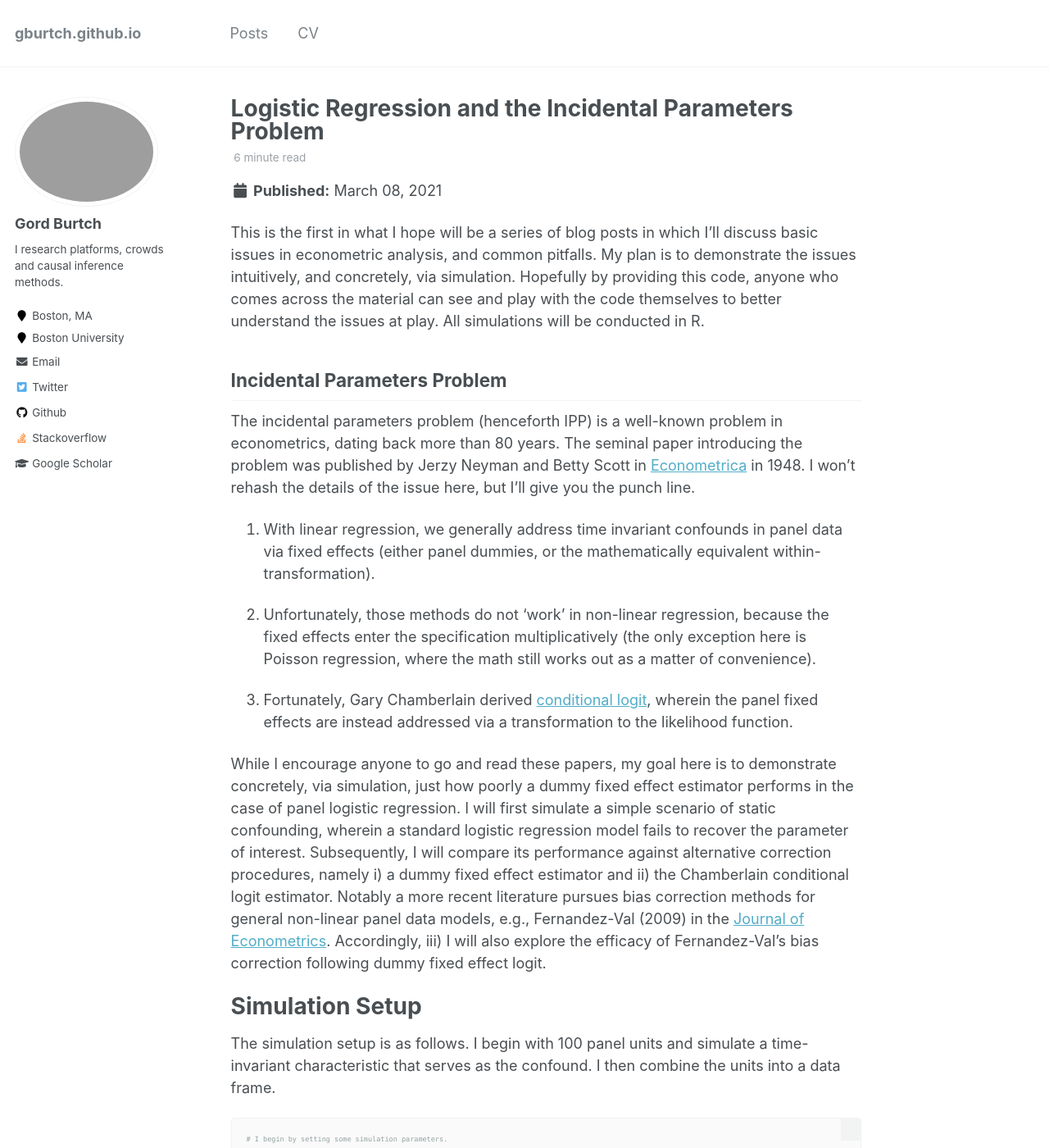
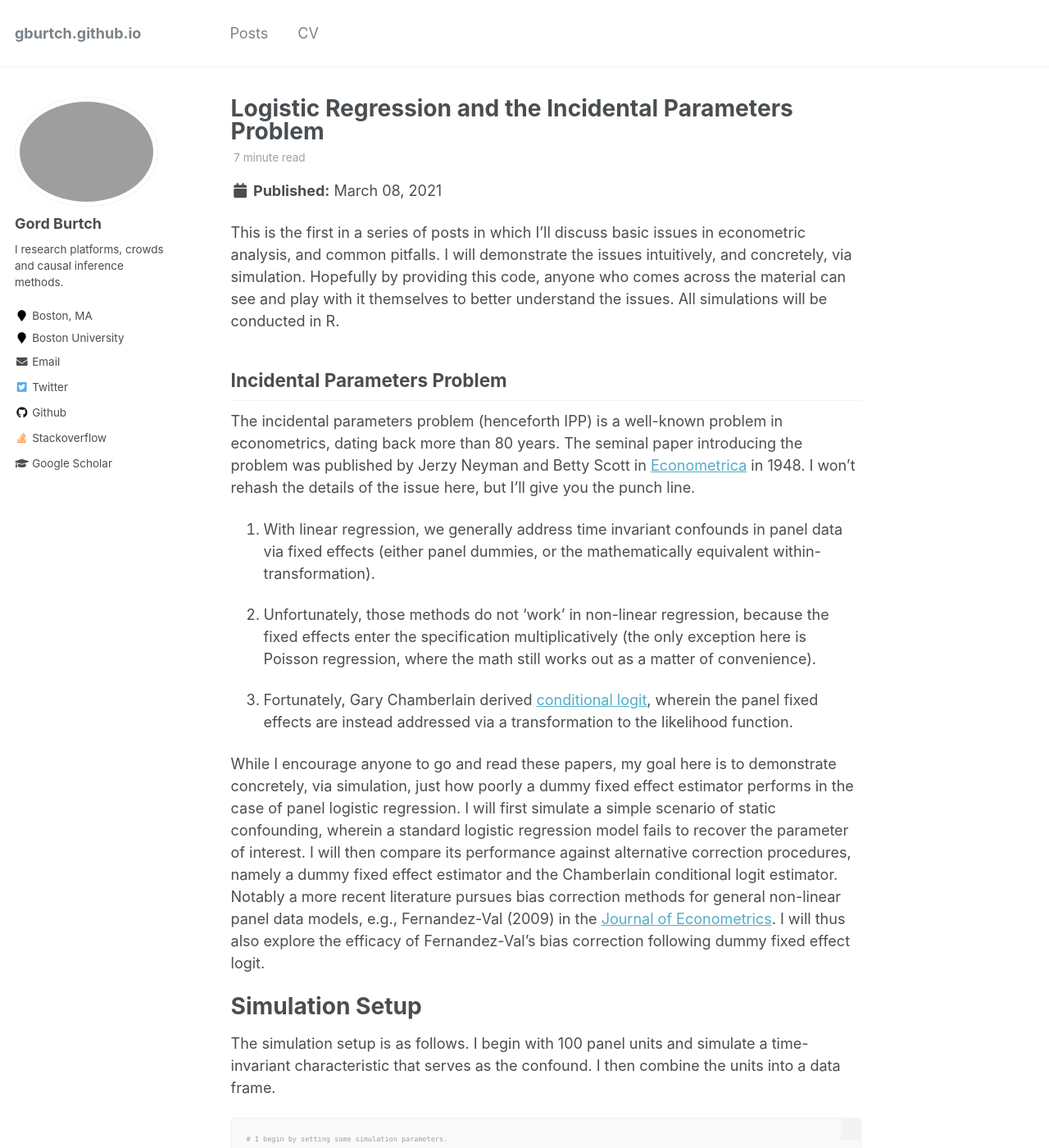
Before and after one commit to gburtch/gburtch.github.io, a Jekyll site: the page built from _posts/2021-03-08-logit-ipp.md, in a window 1280 px wide and 1400 px high. Shown: the whole window at 82% size. Built offline with Jekyll 4.4.1, drawn with Linux system fonts in a browser that asks for light colours; some of the changed text lies outside the part shown.

Commit message:
blog update.

```diff
--- a/_config.yml
+++ b/_config.yml
@@ -106,7 +106,7 @@
   orcid            :
   pinterest        :
   soundcloud       :
-  stackoverflow    : /13403806/gord-b
+  stackoverflow    : 13403806/gord-b
   steam            :
   tumblr           :
   twitter          : "gburtch"
--- a/_drafts/logit-ipp.Rmd
+++ b/_drafts/logit-ipp.Rmd
@@ -167,7 +167,7 @@
 # Plot distribution of Treatment coefficient - truth across simulations.
 control <- ggplot(data=sim_result,aes(x=b_control,y=factor(periods))) + geom_density_ridges(data=sim_result,size = 0.5,rel_min_height=0.010,fill="lightblue") + ylab("Panel Length") + xlab("Estimated Parameter") + theme(text = element_text(family = "Economica", size = 10)) + ggtitle(paste0("Treatment")) + geom_vline(xintercept=2,color="red") + coord_cartesian(clip = "off")  + ggtitle("Control (Oracle)") + xlim(-1,10)
 omit <- ggplot(data=sim_result,aes(x=b_omit,y=factor(periods))) + geom_density_ridges(size = 0.5,rel_min_height=0.010,fill="lightblue") + ylab("Panel Length") + xlab("Estimated Parameter") + theme(text = element_text(family = "Economica", size = 10)) + ggtitle(paste0("Treatment")) + geom_vline(xintercept=2,color="red") + coord_cartesian(clip = "off") + ggtitle("Naive (Ignoring the Confound)") + xlim(-1,10)
-clogit <- ggplot(data=sim_result,aes(x=b_fe,y=factor(periods))) + geom_density_ridges(size = 0.5,rel_min_height=0.010,fill="lightblue") + ylab("Panel Length") + xlab("Estimated Parameter") + theme(text = element_text(family = "Economica", size = 10)) + ggtitle(paste0("Treatment")) + geom_vline(xintercept=2,color="red") + coord_cartesian(clip = "off") + ggtitle("Conditional Logit)") + xlim(-1,10)
+clogit <- ggplot(data=sim_result,aes(x=b_fe,y=factor(periods))) + geom_density_ridges(size = 0.5,rel_min_height=0.010,fill="lightblue") + ylab("Panel Length") + xlab("Estimated Parameter") + theme(text = element_text(family = "Economica", size = 10)) + ggtitle(paste0("Treatment")) + geom_vline(xintercept=2,color="red") + coord_cartesian(clip = "off") + ggtitle("Conditional Logit") + xlim(-1,10)
 dummy <- ggplot(data=sim_result,aes(x=b_ipp,y=factor(periods))) + geom_density_ridges(size = 0.5,rel_min_height=0.010,fill="lightblue") + ylab("Panel Length") + xlab("Estimated Parameter") + theme(text = element_text(family = "Economica", size = 10)) + ggtitle(paste0("Treatment")) + geom_vline(xintercept=2,color="red") + coord_cartesian(clip = "off") + ggtitle("Dummy FEs (Incidental Parameter Problem)") + xlim(-1,10)
 bife <- ggplot(data=sim_result,aes(x=b_bife,y=factor(periods))) + geom_density_ridges(size = 0.5,rel_min_height=0.010,fill="lightblue") + ylab("Panel Length") + xlab("Estimated Parameter") + theme(text = element_text(family = "Economica", size = 10)) + ggtitle(paste0("Treatment")) + geom_vline(xintercept=2,color="red") + coord_cartesian(clip = "off") + ggtitle("BIFE (Dummy FEs + Analytical Correction)") + xlim(-1,10)
 
--- a/_posts/2021-03-08-logit-ipp.md
+++ b/_posts/2021-03-08-logit-ipp.md
@@ -8,12 +8,12 @@
   - endogeneity
 ---
 
-This is the first in what I hope will be a series of blog posts in
+This is the first in a series of posts in
 which I’ll discuss basic issues in econometric analysis, and common
-pitfalls. My plan is to demonstrate the issues intuitively, and
+pitfalls. I will demonstrate the issues intuitively, and
 concretely, via simulation. Hopefully by providing this code, anyone who
-comes across the material can see and play with the code themselves
-to better understand the issues at play. All simulations will be
+comes across the material can see and play with it themselves
+to better understand the issues. All simulations will be
 conducted in R.
 
 ## Incidental Parameters Problem
@@ -45,15 +45,13 @@
 effect estimator performs in the case of panel logistic regression. I
 will first simulate a simple scenario of static confounding, wherein a
 standard logistic regression model fails to recover the parameter of
-interest. Subsequently, I will compare its performance against
-alternative correction procedures, namely i) a dummy fixed effect
-estimator and ii) the Chamberlain conditional logit estimator. Notably a
+interest. I will then compare its performance against
+alternative correction procedures, namely a dummy fixed effect
+estimator and the Chamberlain conditional logit estimator. Notably a
 more recent literature pursues bias correction methods for general
 non-linear panel data models, e.g., Fernandez-Val (2009) in the [Journal
 of
-Econometrics](https://www.sciencedirect.com/science/article/pii/S0304407609000463 "Journal of Econometrics").
-Accordingly, iii) I will also explore the efficacy of Fernandez-Val’s
-bias correction following dummy fixed effect logit.
+Econometrics](https://www.sciencedirect.com/science/article/pii/S0304407609000463 "Journal of Econometrics"). I will thus also explore the efficacy of Fernandez-Val’s bias correction following dummy fixed effect logit.
 
 # Simulation Setup
 
@@ -192,6 +190,14 @@
 <img src="https://gburtch.github.io/images/logit-ipp_files/figure-gfm/plots-1.png" >
 
 Now we will zoom in around 2, to the estimates that were generated by
-models that converged.
+models that converged. What is pretty apparent here is that the Naive estimator is inconsistent; it is converging to an incorrect value, regardless of panel length. All of the other estimators converge to the correct value, given enough data and sufficiently long panels. However, they clearly do so at different rates.
+
+Most notably, **the dummy fixed effect estimator only manages to converge to the correct value when panels get sufficiently long.** In short panels, this estimator performs quite poorly. The analytically corrected dummy fixed effect estimator (estimated using the 'bife' package) also does poorly in short panels, but it appears to recover more quickly as panel lengths increase. The conditional logit estimator, on the other hand, does well right off the bat, even in short panels!
 
 <img src="https://gburtch.github.io/images/logit-ipp_files/figure-gfm/plots_trunc-1.png" >
+
+A couple of final thoughts.
+
+- A natural question you might have is "what constitutes a sufficiently long panel?" Well, that is never truly knowable, because it will depend on your sample and context. Accordingly, as a general rule, you should not use dummy fixed effects.
+
+- Be careful about convergence; you will notice that all of these estimators frequently fail to converge. When that happens, in many cases, you still get an estimate, but it is meaningless. Be careful to ensure the model converged before you take an estimate and run with it!
```
Also changed, not shown: other parts of _posts/2021-03-08-logit-ipp.md (+4 -4 lines).
